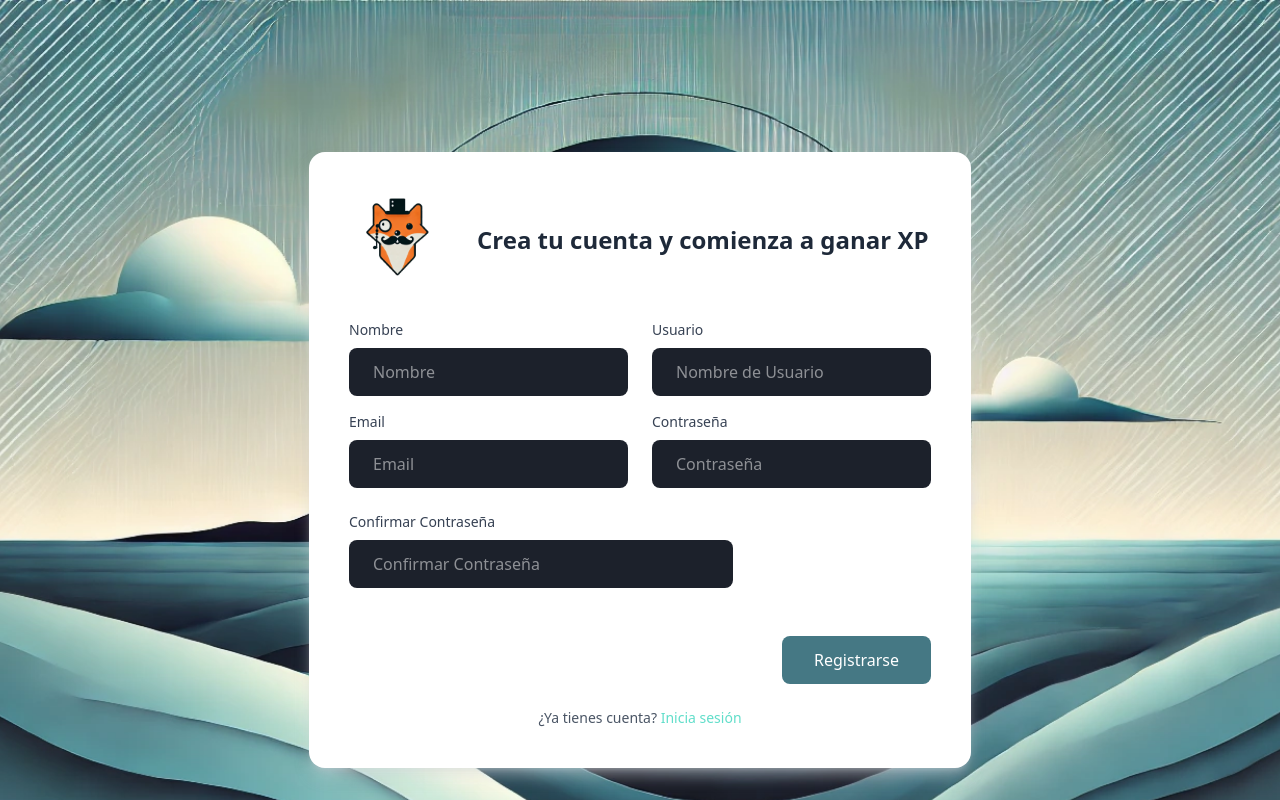
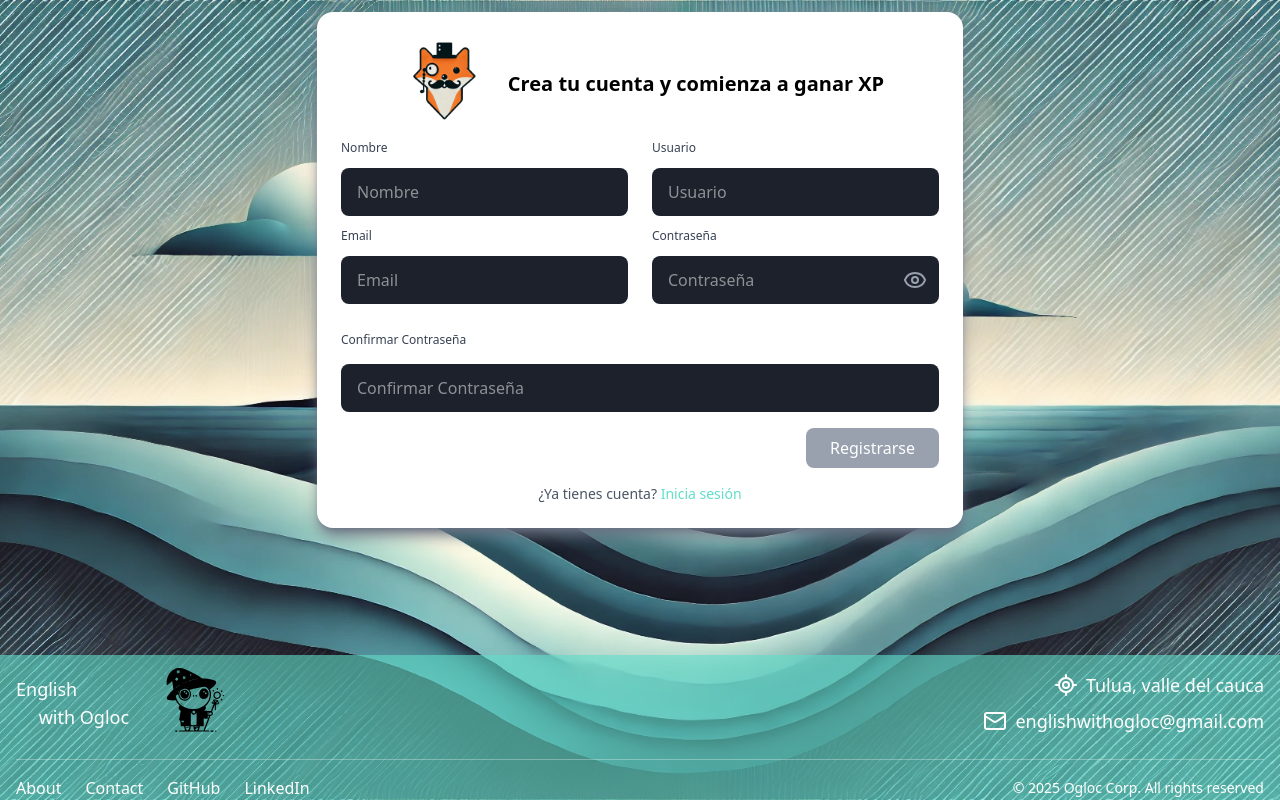
Before and after one commit to BitzKort/Ogloc-Frontend-TG, a React (Vite) app in the folder Ogloc-Frontend/: page /Auth in a window 1280 px wide. Both pictures are taken after a click on the button "Regístrate.". Shown: the top 800 px of the page. Built offline with nearby package versions, Linux system fonts and the light colour scheme.

Commit message:
some progress connecting to backend

```diff
--- a/Ogloc-Frontend/src/components/footer.tsx
+++ b/Ogloc-Frontend/src/components/footer.tsx
@@ -11,7 +11,7 @@ const Footer: React.FC = () => {
           {/* Logo y título */}
           <div className="flex items-center gap-4 flex-1 min-w-[300px]">
             <div className="flex flex-col items-end">
-              <h1 className="text-sm md:text-lg whitespace-nowrap">English with Ogloc</h1>
+              <h1 className="text-sm md:text-lg whitespace-nowrap">English <br /> &emsp; with Ogloc</h1>
             </div>
             <img
               src={logo}
--- a/Ogloc-Frontend/src/components/userButton.tsx
+++ b/Ogloc-Frontend/src/components/userButton.tsx
@@ -56,14 +56,14 @@ function UserButton() {
             {isMenuOpen && (
               <div
                 ref={menuRef}
-                className="absolute right-0 mt-2 w-48 rounded-md shadow-lg py-1 z-10 border border-gray-200"
+                className="absolute backdrop-blur-lg right-0 mt-2 w-48 rounded-md shadow-lg z-10 border border-gray-200"
               >
                 <button
                   onClick={() => {
                     navigate("/profile");
                     setIsMenuOpen(false);
                   }}
-                  className="flex items-center w-full px-4 py-2 text-sm text-white hover:text-black hover:bg-gray-100 cursor-pointer"
+                  className="flex items-center w-full px-4 py-2 text-sm text-white rounded-md hover:text-black hover:bg-gray-100 cursor-pointer"
                 >
                   <User className="h-4 w-4 mr-2 text-white"/>
                   Mi Perfil
@@ -73,7 +73,7 @@ function UserButton() {
                     handleLogout();
                     setIsMenuOpen(false);
                   }}
-                  className="flex items-center w-full px-4 py-2 text-sm text-white hover:bg-red-500 cursor-pointer"
+                  className="flex items-center w-full px-4 py-2 text-sm text-white rounded-md hover:bg-red-500 cursor-pointer"
                 >
                   <LogOut className="h-4 w-4 mr-2" />
                   Cerrar Sesión
--- a/Ogloc-Frontend/src/layout/mainLayout.tsx
+++ b/Ogloc-Frontend/src/layout/mainLayout.tsx
@@ -20,7 +20,7 @@ const MainLayout: React.FC<MainLayoutProps> = ({children, navBar}) => {
 
         {navBar && <NavBar/>}
 
-        <main className=" flex flex-grow justify-center m-2 sm:m-3 md:m-7 lg:m-11 xl:m-15">
+        <main className=" flex flex-grow justify-center m-2 sm:m-3">
 
             {children}
 
--- a/Ogloc-Frontend/src/pages/Auth.tsx
+++ b/Ogloc-Frontend/src/pages/Auth.tsx
@@ -1,8 +1,9 @@
 import { useState, useEffect } from "react";
-import {motion} from "framer-motion";
+import { motion, AnimatePresence } from "framer-motion";
 import MainLayout from "../layout/mainLayout";
 import Login from "./login";
 import Register from "./register";
+
 
 interface AuthProps {
 
@@ -10,51 +11,68 @@ interface AuthProps {
 }
 
 
-const Auth: React.FC<AuthProps> = ({showNavBar}) => {
+const Auth: React.FC<AuthProps> = ({ showNavBar }) => {
 
     const [isFlipped, setIsFlipped] = useState(false);
 
     const [valuesLogin, setValuesLogin] = useState({ email: "", password: "" });
 
-    const [valuesRegister, setValuesRegister] = useState({name: "", username: "", email: "", password: ""});
+    const [valuesRegister, setValuesRegister] = useState({ name: "", username: "", email: "", password: "" });
 
     const toggleForm = () => {
+
         setIsFlipped(!isFlipped);
 
     }
 
-    useEffect (() => {
+    useEffect(() => {
 
-        setValuesLogin({email:"", password:""})
+        setValuesLogin({ email: "", password: "" })
     }, [isFlipped]);
 
 
-    useEffect (() => {
+    useEffect(() => {
 
-        setValuesRegister({name: "", username: "", email: "", password: ""})
+        setValuesRegister({ name: "", username: "", email: "", password: "" })
     }, [isFlipped]);
 
     return (
 
-        <MainLayout navBar = {showNavBar}>
+        <MainLayout navBar={showNavBar}>
 
-            <div >
+            <div>
+                <AnimatePresence mode="wait">
+                    {!isFlipped ? (
                         <motion.div
-
-                            initial={false}
-                            animate={{ rotateY: isFlipped ? 180 : 0 }}
-                            transition={{ duration: 0.4 }}
+                            key="login"
+                            initial={{ opacity: 0 }}
+                            animate={{ opacity: 1, rotateY: 0 }}
+                            transition={{ duration: 0.8 }}
                             style={{ transformStyle: "preserve-3d" }}
                         >
-                            <div className={` backface-hidden ${isFlipped ? "hidden" : ""}`}>
-                                <Login toggleForm={toggleForm} valuesLogin = {valuesLogin} setValuesLogin = {setValuesLogin} />
-                            </div>
-
-
-                            <div className={` backface-hidden ${isFlipped ? "" : "hidden"} rotate-y-180`}>
-                                <Register toggleForm={toggleForm} valuesRegister = {valuesRegister} setValuesRegister = {setValuesRegister} />
-                            </div>
+                            <Login
+                                toggleForm={toggleForm}
+                                valuesLogin={valuesLogin}
+                                setValuesLogin={setValuesLogin}
+                            />
                         </motion.div>
+                    ) : (
+                        <motion.div
+                            key="register"
+                            initial={{ rotateY: 180, opacity: 0 }}
+                            animate={{ rotateY: 0, opacity: 1 }}
+                            exit={{ rotateY: 180, opacity: 0 }}
+                            transition={{ duration: 0.8 }}
+                            style={{ transformStyle: "preserve-3d" }}
+                        >
+                            <Register
+                                toggleForm={toggleForm}
+                                valuesRegister={valuesRegister}
+                                setValuesRegister={setValuesRegister}
+                            />
+                        </motion.div>
+                    )}
+                    -       </AnimatePresence>
             </div>
 
         </MainLayout>
--- a/Ogloc-Frontend/src/pages/changePassword.tsx
+++ b/Ogloc-Frontend/src/pages/changePassword.tsx
@@ -66,7 +66,7 @@ const changePassword: React.FC<changePasswordProps> = ({ showNavBar = true }) =>
             "http://localhost:8000/reset-password",
             {
                 new_password: password,
-                token: token // Agregar el token al body
+                token: token
             },
             {
                 headers: {
--- a/Ogloc-Frontend/src/pages/register.tsx
+++ b/Ogloc-Frontend/src/pages/register.tsx
@@ -1,209 +1,195 @@
-import React from "react";
-import avatar from "../assets/zorro ogloc.png"
-import { useState } from "react";
+import React, { useState, useEffect } from "react";
+import avatar from "../assets/zorro ogloc.png";
 import axios from "axios";
 import { useNavigate } from "react-router-dom";
+import { Eye, EyeOff } from 'lucide-react';
 
 interface RegisterProps {
-
     toggleForm: () => void;
-    valuesRegister: {name: string, username: string, email: string, password: string};
-    setValuesRegister: (values: {name: string, username: string, email: string, password: string}) => void
-
+    valuesRegister: { name: string; username: string; email: string; password: string };
+    setValuesRegister: (values: { name: string; username: string; email: string; password: string }) => void;
 }
-
 interface CreateUserProps {
-    name: string,
-    username: string,
-    email: string,
-    password: string,
+    name: string;
+    username: string;
+    email: string;
+    password: string;
 }
 
 
-const Register: React.FC<RegisterProps> = ({toggleForm, valuesRegister, setValuesRegister}) => {
 
-    const [userData, setUserData] = useState<CreateUserProps>({
+const emailRegex = /^[\w-.]+@([\w-]+\.)+[\w-]{2,}$/;
+const passwordRegex = /^(?=.*[a-z])(?=.*[A-Z])(?=.*\d).{8,}$/;
 
 
-        name: "",
-        username:  "",
-        email:  "",
-        password:  "",
-
-    })
+const Register: React.FC<RegisterProps> = ({ toggleForm, valuesRegister, setValuesRegister }) => {
+    const [userData, setUserData] = useState<CreateUserProps>({ name: "", username: "", email: "", password: "" });
+    const [confirmPassword, setConfirmPassword] = useState("");
+    const [emailError, setEmailError] = useState<string | null>(null);
+    const [passwordError, setPasswordError] = useState<string | null>(null);
+    const [confirmError, setConfirmError] = useState<string | null>(null);
+    const [isFormValid, setIsFormValid] = useState(false);
+    const [touchedEmail, setTouchedEmail] = useState(false);
+    const [touchedPassword, setTouchedPassword] = useState(false);
+    const [touchedConfirm, setTouchedConfirm] = useState(false);
+    const [showPassword, setShowPassword] = useState(false);
+    const [error, setError] = useState<string | null>(null);
 
     const navigate = useNavigate();
+    +
 
-    const [conpass, setConPass] = useState("")
+        // Validaciones individuales
+        useEffect(() => {
+            // Email
+            if (touchedEmail) {
+                setEmailError(userData.email && !emailRegex.test(userData.email.trim())
+                    ? "Correo electrónico no válido."
+                    : null
+                );
+            }
+            // Password strength
+            if (touchedPassword) {
+                setPasswordError(userData.password && !passwordRegex.test(userData.password)
+                    ? "La contraseña debe tener al menos 8 caracteres, incluir mayúsculas y números."
+                    : null
+                );
+            }
+            // Confirm match
+            if (touchedConfirm) {
+                setConfirmError(confirmPassword && confirmPassword !== userData.password
+                    ? "Las contraseñas no coinciden."
+                    : null
+                );
+            }
+            // Form overall
+            const allFilled = userData.name && userData.username && userData.email && userData.password && confirmPassword;
+            const noFieldErrors = !emailError && !passwordError && !confirmError;
+            setIsFormValid(Boolean(allFilled && noFieldErrors));
+        }, [userData, confirmPassword, touchedEmail, touchedPassword, touchedConfirm, emailError, passwordError, confirmError]);
 
-    const catchUserData = (e: React.ChangeEvent<HTMLInputElement>) =>{
+    const handleChange = (e: React.ChangeEvent<HTMLInputElement>) => {
+        const { name, value } = e.target;
+        setUserData(prev => ({ ...prev, [name]: value }));
+        setValuesRegister({ ...valuesRegister, [name]: value });
+        if (name === 'email') setTouchedEmail(true);
+        if (name === 'password') setTouchedPassword(true);
+    };
 
-        setUserData({...userData, [e.target.name]: e.target.value})
+    const handleConfirm = (e: React.ChangeEvent<HTMLInputElement>) => {
+        setConfirmPassword(e.target.value);
+        setTouchedConfirm(true);
+    };
 
-        setValuesRegister({...valuesRegister, [e.target.name]: e.target.value})
+    const resetAndToggle = () => {
+        setUserData({ name: "", username: "", email: "", password: "" });
+        setConfirmPassword("");
+        toggleForm();
+        setTouchedEmail(false);
+        setTouchedPassword(false);
+        setTouchedConfirm(false);
+    };
 
+    const handleSubmit = async (e: React.FormEvent) => {
+        e.preventDefault();
+        if (!isFormValid) return;
+        try {
+            console.log(userData)
 
-    }
-
-    const algo = () => {
-
-        toggleForm();
-        onlyReset();
-
-
-    }
-
-    const onlyReset = () =>{
-
-        setConPass("")
-    }
-
-    const submitUserData = async (e: React.FormEvent) =>{
-
-        e.preventDefault();
-
-        if (!userData.name || !userData.username || !userData.email || !userData.password) {
-
-            alert("Todos los campos son obligatorios")
-
+            const url = `http://localhost:8000/register`
+            const response = await axios.post(
+                url,
+                userData,
+            {
+                headers: {
+          'Accept': 'application/json',
+          'Content-Type': 'application/json'
         }
 
-
-
-        else {
-
-            try {
-
-
-                const response = await axios.post("http://localhost:8000/register", userData);
-
-                if (response.status == 200) {
-
-                    algo();
-
-                }
-
-            }catch(err) {
-
-                console.log("algo salio mal en el registro")
-                console.log(err)
-            }
+        });
+            if (response.status === 200) resetAndToggle();
         }
-
+        catch (err) {
+      if (axios.isAxiosError(err)) {
+        if (err.response?.status === 406) {
+          setError(err.response.data.detail || "Error al registrar usuario.");
+        } else {
+          setError("Error al procesar la solicitud.");
+        }
+      } else {
+        setError("Error de conexión.");
+      }
     }
+    };
 
     return (
+        <div className="flex justify-center items-center">
+            <div className="w-full max-w-2xl bg-white rounded-2xl shadow-lg shadow-gray-500 p-6">
+                <div className="flex flex-col md:flex-row justify-center items-center gap-4 mb-2">
+                    <img src={avatar} className="w-16 md:w-24" alt="Avatar" />
+                    <h1 className="text-xl font-semibold">Crea tu cuenta y comienza a ganar XP</h1>
+                    {error && <p className="text-red-500 text-xs">{error}</p>}
 
-   <div className="flex justify-center items-center min-h-screen p-4">
-    <div className="w-full max-w-2xl bg-white rounded-2xl shadow-lg shadow-gray-300/50 p-6 md:p-10 transition-all duration-300 hover:shadow-gray-400/60">
+                </div>
+                <form onSubmit={handleSubmit} className="space-y-4">
+                    <div className="grid md:grid-cols-2 gap-6">
+                        <div className="space-y-3">
+                            <label className="block text-xs font-medium text-gray-700">Nombre</label>
+                            <input name="name" value={userData.name} onChange={handleChange} placeholder="Nombre" className="w-full bg-[#1C212B] text-white px-4 py-3 rounded-lg focus:ring-2 focus:ring-[#457884]" />
+                            <label className="block text-xs font-medium text-gray-700">Email</label>
+                            <input name="email" value={userData.email} onChange={handleChange} placeholder="Email" className="w-full bg-[#1C212B] text-white px-4 py-3 rounded-lg focus:ring-2 focus:ring-[#457884]" />
+                            {emailError && <p className="text-red-500 text-xs">{emailError}</p>}
+                        </div>
 
-        {/* Sección superior - Imagen y título */}
-        <div className="flex flex-col md:flex-row items-center gap-4 md:gap-8 mb-8">
-            <img
-                src={avatar}
-                className="w-16 md:w-24 h-auto object-contain animate-fade-in"
-                alt="Avatar"
-            />
-            <h1 className="text-lg md:text-xl lg:text-2xl text-center font-semibold text-gray-800">
-                Crea tu cuenta y comienza a ganar XP
-            </h1>
-        </div>
+                        <div className="space-y-3">
+                            <label className="block text-xs font-medium text-gray-700">Usuario</label>
+                            <input
+                                name="username"
+                                value={userData.username}
+                                onChange={handleChange}
+                                placeholder="Usuario"
+                                className="w-full bg-[#1C212B] text-white px-4 py-3 rounded-lg focus:ring-2 focus:ring-[#457884]"
+                            />
 
-        {/* Formulario */}
-        <div className="space-y-6">
-            <div className="grid grid-cols-1 md:grid-cols-2 gap-4 md:gap-6">
-                {/* Columna izquierda */}
-                <div className="space-y-4">
-                    <div>
-                        <label className="block text-sm font-medium text-gray-700 mb-2">Nombre</label>
-                        <input
-                            onChange={catchUserData}
-                            value={valuesRegister.name}
-                            name="name"
-                            placeholder="Nombre"
-                            className="w-full bg-[#1C212B] text-white text-sm md:text-base px-4 md:px-6 py-3 rounded-lg focus:ring-2 focus:ring-[#457884] focus:outline-none transition-all"
-                        />
+                            <label className="block text-xs font-medium text-gray-700">Contraseña</label>
+                            <div className="relative">
+                                <input
+                                    name="password"
+                                    value={userData.password}
+                                    onChange={handleChange}
+                                    type={showPassword ? 'text' : 'password'}
+                                    placeholder="Contraseña"
+                                    className="w-full bg-[#1C212B] text-white px-4 py-3 rounded-lg focus:ring-2 focus:ring-[#457884] pr-10"
+                                />
+                                <button
+                                    type="button"
+                                    onClick={() => setShowPassword(v => !v)}
+                                    className="absolute right-3 top-1/2 transform -translate-y-1/2 text-gray-400"
+                                >
+                                    {showPassword ? <EyeOff /> : <Eye />}
+                                </button>
+                            </div>
+                            {/* Reservamos espacio fijo incluso sin error */}
+                            <p className="text-red-500 text-xs">
+                                {passwordError}
+                            </p>
+                        </div>
                     </div>
-
-                    <div>
-                        <label className="block text-sm font-medium text-gray-700 mb-2">Email</label>
-                        <input
-                            onChange={catchUserData}
-                            value={valuesRegister.email}
-                            name="email"
-                            placeholder="Email"
-                            className="w-full bg-[#1C212B] text-white text-sm md:text-base px-4 md:px-6 py-3 rounded-lg focus:ring-2 focus:ring-[#457884] focus:outline-none transition-all"
-                        />
+                    <div className="space-y-4">
+                        <label className="block text-xs font-medium text-gray-700">Confirmar Contraseña</label>
+                        <input name="confirmPassword" value={confirmPassword} onChange={handleConfirm} type="password" placeholder="Confirmar Contraseña" className="w-full bg-[#1C212B] text-white px-4 py-3 rounded-lg focus:ring-2 focus:ring-[#457884]" />
+                         {touchedConfirm && confirmError && (
+                            <p className="text-red-500 text-xs">{confirmError}</p>
+                            )}
                     </div>
-                </div>
-
-                {/* Columna derecha */}
-                <div className="space-y-4">
-                    <div>
-                        <label className="block text-sm font-medium text-gray-700 mb-2">Usuario</label>
-                        <input
-                            onChange={catchUserData}
-                            value={valuesRegister.username}
-                            name="username"
-                            placeholder="Nombre de Usuario"
-                            className="w-full bg-[#1C212B] text-white text-sm md:text-base px-4 md:px-6 py-3 rounded-lg focus:ring-2 focus:ring-[#457884] focus:outline-none transition-all"
-                        />
+                    <div className="flex justify-end">
+                        <button type="submit" disabled={!isFormValid} className={`px-6 py-2 rounded-lg text-white ${isFormValid ? 'bg-[#457884] hover:bg-[#3E6973]' : 'bg-gray-400 cursor-not-allowed'}`}>
+                            Registrarse
+                        </button>
                     </div>
-
-                    <div>
-                        <label className="block text-sm font-medium text-gray-700 mb-2">Contraseña</label>
-                        <input
-                            onChange={catchUserData}
-                            value={valuesRegister.password}
-                            name="password"
-                            type="password"
-                            placeholder="Contraseña"
-                            className="w-full bg-[#1C212B] text-white text-sm md:text-base px-4 md:px-6 py-3 rounded-lg focus:ring-2 focus:ring-[#457884] focus:outline-none transition-all"
-                        />
-                    </div>
-                </div>
-            </div>
-
-            {/* Confirmar Contraseña */}
-            <div>
-                <label className="block text-sm font-medium text-gray-700 mb-2">Confirmar Contraseña</label>
-                <input
-                    name="confirmPassword"
-                    type="password"
-                    placeholder="Confirmar Contraseña"
-                    className="w-full max-w-xs md:max-w-sm bg-[#1C212B] text-white text-sm md:text-base px-4 md:px-6 py-3 rounded-lg focus:ring-2 focus:ring-[#457884] focus:outline-none transition-all"
-                />
+                </form>
+                <p className="text-center text-gray-600 text-xs sm:text-sm mt-4">¿Ya tienes cuenta? <button onClick={resetAndToggle} className="text-[#61DECA] hover:text-[#457884]">Inicia sesión</button></p>
             </div>
         </div>
-
-        {/* Botón de Registro */}
-        <div className="mt-8 md:mt-12 flex justify-end">
-            <button
-                onClick={submitUserData}
-                className="bg-[#457884] hover:bg-[#3E6973] text-white text-sm md:text-base px-6 md:px-8 py-2 md:py-3 rounded-lg transition-all duration-300 transform hover:scale-105"
-            >
-                Registrarse
-            </button>
-        </div>
-
-        {/* Enlace de Login */}
-        <div className="mt-6 text-center">
-            <p className="text-gray-600 text-sm">
-                ¿Ya tienes cuenta?{' '}
-                <a
-                    onClick={algo}
-                    className="text-[#61DECA] hover:text-[#457884] cursor-pointer transition-colors"
-                >
-                    Inicia sesión
-                </a>
-            </p>
-        </div>
-    </div>
-</div>
-    )
-
-
-}
-
-
-export default Register
+    );
+};
+export default Register;
```
Also changed, not shown: Ogloc-Frontend/src/components/navBar.tsx (+15 -19 lines), Ogloc-Frontend/src/pages/login.tsx (+26 -29 lines), Ogloc-Frontend/src/pages/userProfile.tsx (+98 -87 lines).
